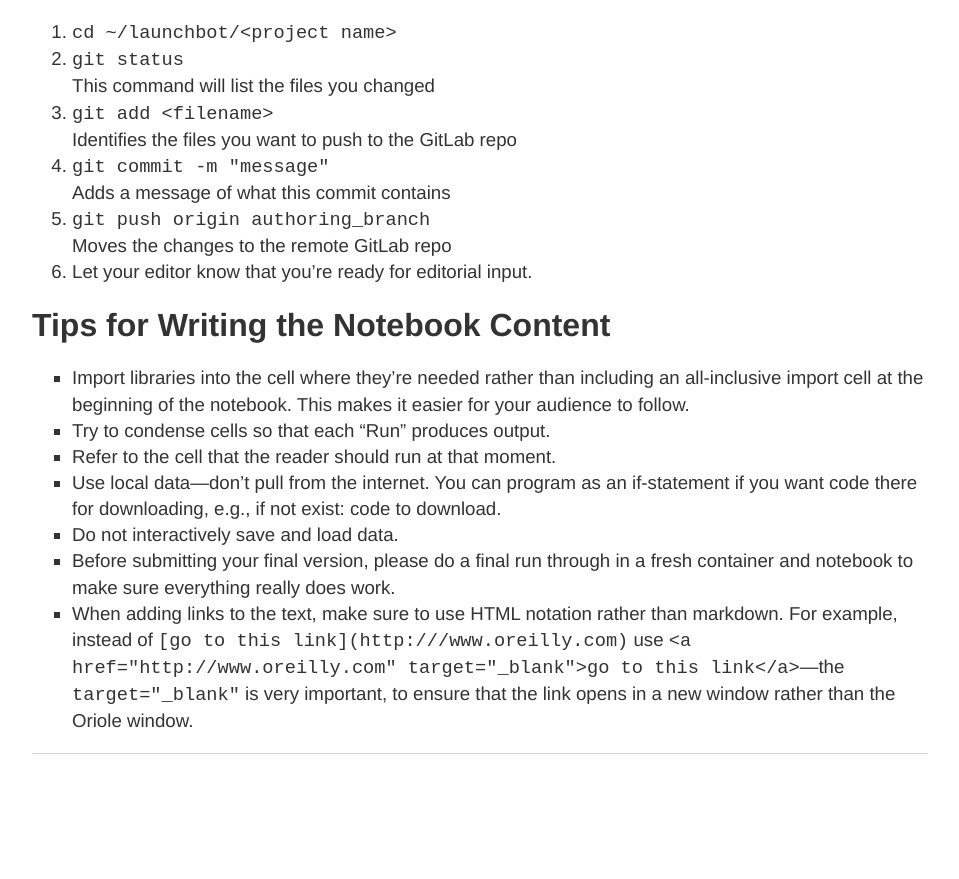
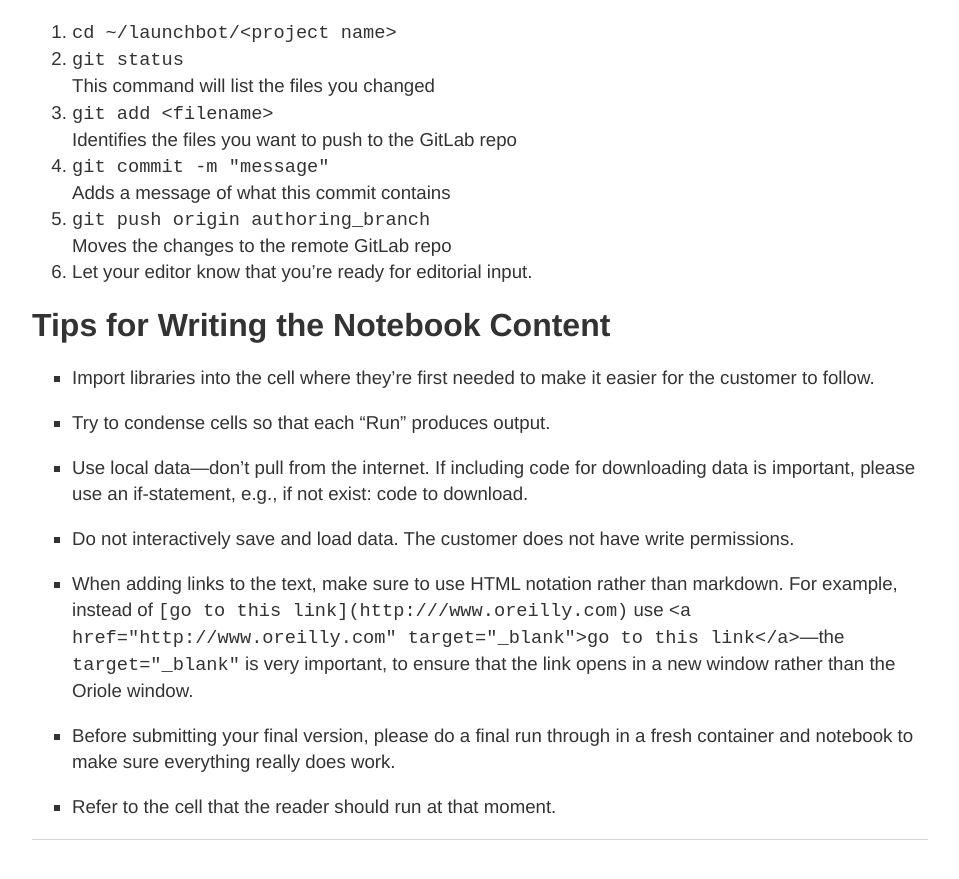
Before and after one commit to oreillymedia/production-resources, a Jekyll site: the page built from oriole/index.md, in a window 1280 px wide and 900 px high, scrolled down 2686 px. Shown: the top 879 px of the window, without its empty margins (160-1119 px from the left). Built offline with Jekyll 4.4.1, drawn with Linux system fonts in a browser that asks for light colours; before the commit the page ends 3500 px from its top, so only the background shows below that.

Commit message:
updated tips

```diff
--- a/oriole/index.md
+++ b/oriole/index.md
@@ -78,10 +78,17 @@ On the command line:
 
 # Tips for Writing the Notebook Content<a name="tips"></a>
 
-* Import libraries into the cell where they're needed rather than including an all-inclusive import cell at the beginning of the notebook. This makes it easier for your audience to follow.
+* Import libraries into the cell where they're first needed to make it easier for the customer to follow.
+
 * Try to condense cells so that each “Run” produces output.
+
+* Use local data—don't pull from the internet. If including code for downloading data is important, please use an if-statement, e.g., if not exist: code to download.
+
+* Do not interactively save and load data. The customer does not have write permissions.
+
+* When adding links to the text, make sure to use HTML notation rather than markdown. For example, instead of `[go to this link](http:///www.oreilly.com)` use `<a href="http://www.oreilly.com" target="_blank">go to this link</a>`—the `target="_blank"` is very important, to ensure that the link opens in a new window rather than the Oriole window.
+
+* Before submitting your final version, please do a final run through in a fresh container and notebook to make sure everything really does work.
+
+
 * Refer to the cell that the reader should run at that moment.
-* Use local data—don't pull from the internet. You can program as an if-statement if you want code there for downloading, e.g., if not exist: code to download.
-* Do not interactively save and load data.
-* Before submitting your final version, please do a final run through in a fresh container and notebook to make sure everything really does work.
-* When adding links to the text, make sure to use HTML notation rather than markdown. For example, instead of `[go to this link](http:///www.oreilly.com)` use `<a href="http://www.oreilly.com" target="_blank">go to this link</a>`—the `target="_blank"` is very important, to ensure that the link opens in a new window rather than the Oriole window.
```
